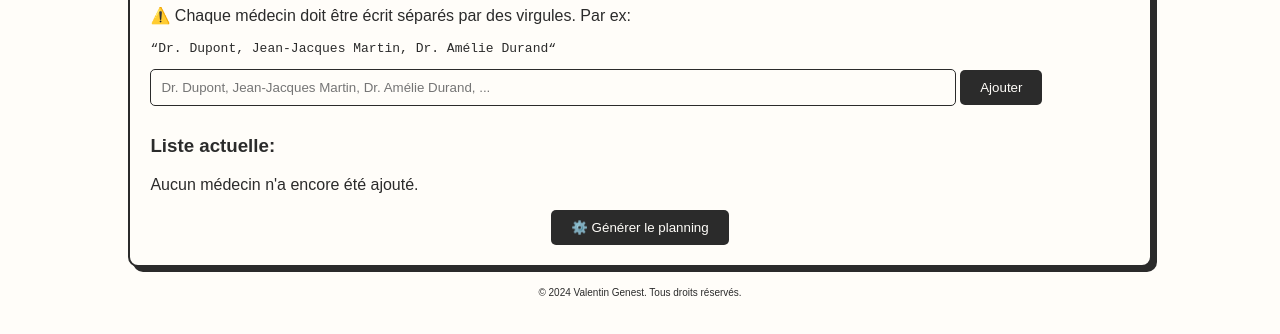
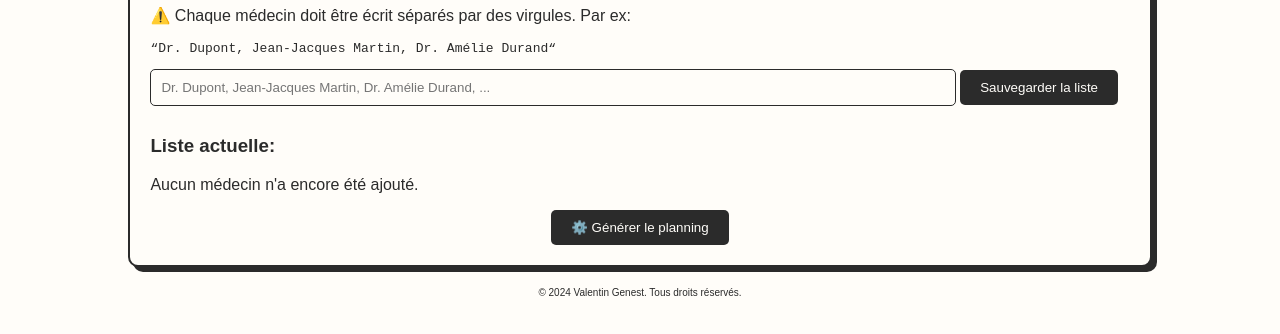
Before and after one commit to valentingnt/planning-app, a website built with Vite: page index.html in a window 1280 px wide. Shown: the part 368-702 px from the top of the page. Built offline with nearby package versions, Linux system fonts and the light colour scheme.

Commit message:
Update "Ajouter" button label to "Sauvegarder la liste"

```diff
--- a/index.html
+++ b/index.html
@@ -38,7 +38,7 @@
 
     <input type="text" size="50" placeholder="Dr. Dupont, Jean-Jacques Martin, Dr. Amélie Durand, ..."
       id="doctors-list-input">
-    <input type="button" value="Ajouter" id="add-doctor">
+    <input type="button" value="Sauvegarder la liste" id="add-doctor">
 
     <h3>Liste actuelle:</h3>
     <p id="current-doctors-list">
```
